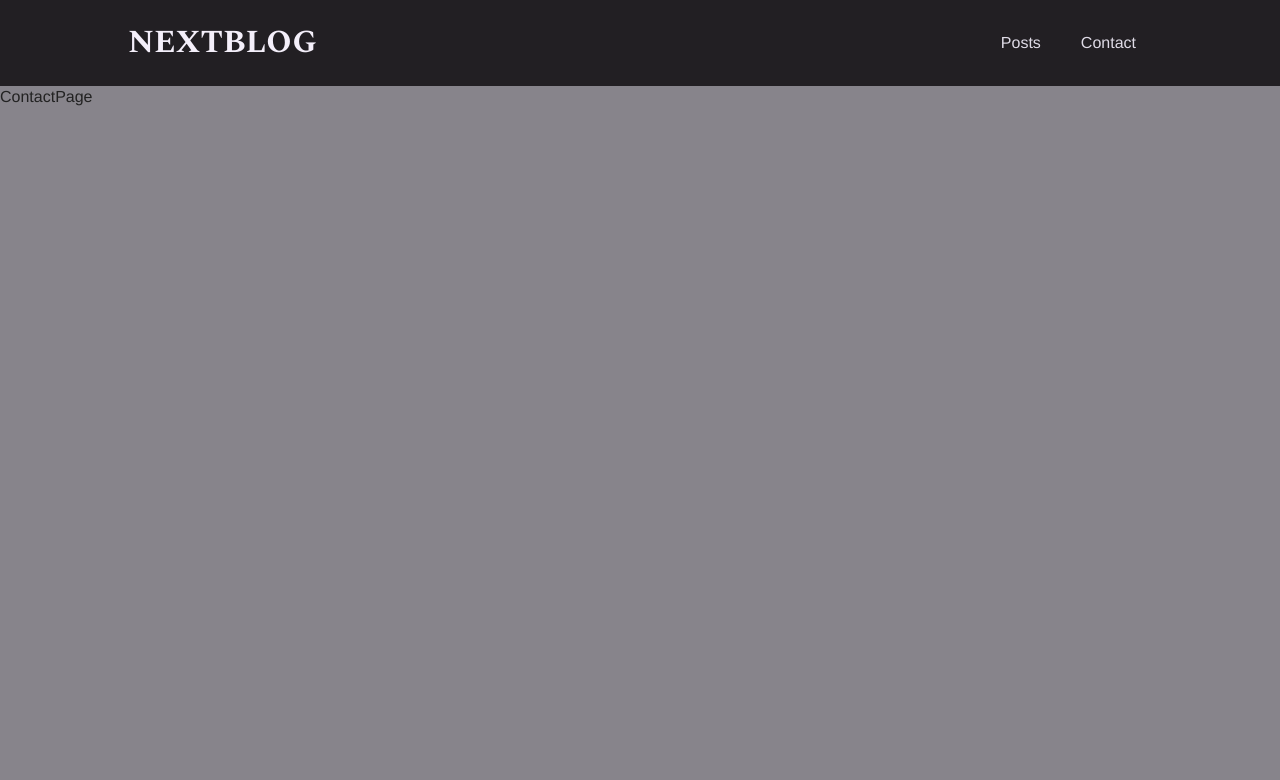
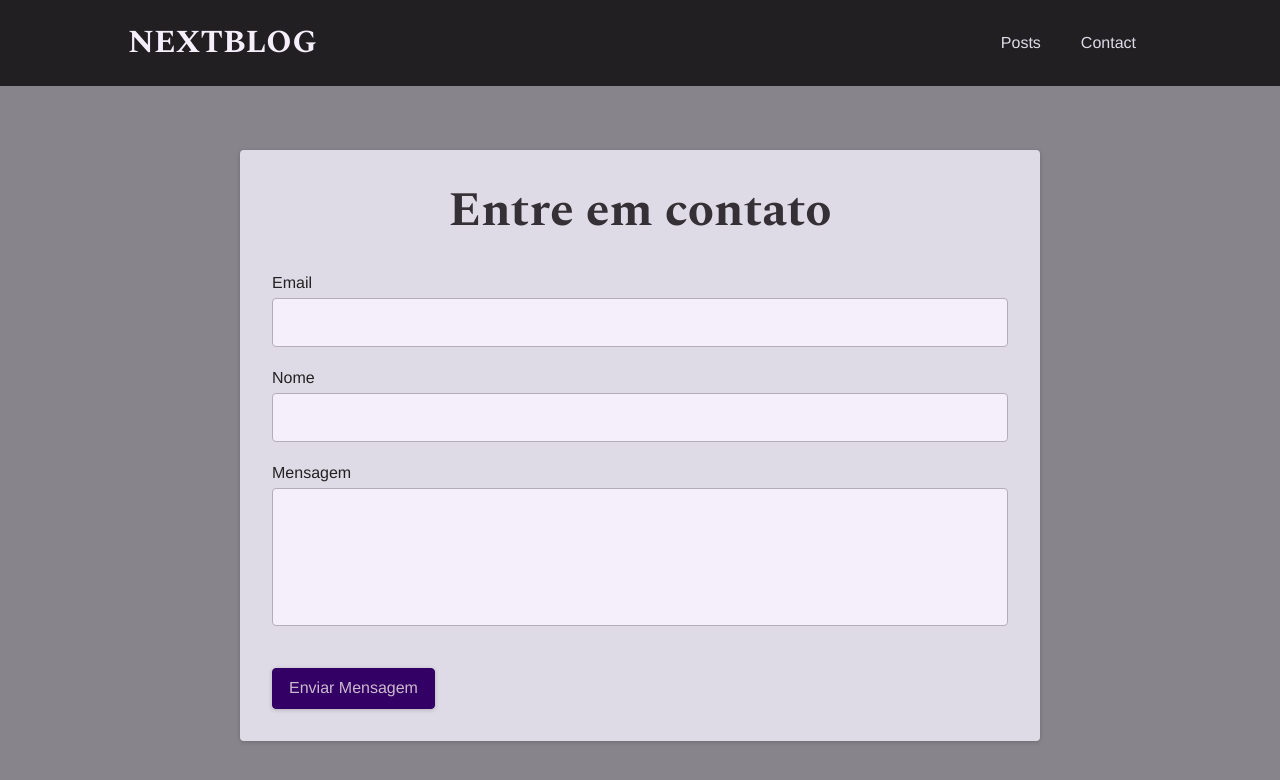
Before and after one commit to deniswmonteiro/nextjs-blog-project, a Next.js app: page /contact in a window 1280 px wide. Shown: the top 780 px of the page. Built offline with nearby package versions, Linux system fonts and the light colour scheme.

Commit message:
Criação do formulário de contato

```diff
--- /dev/null
+++ b/components/Contact/Contact.jsx
@@ -0,0 +1,30 @@
+import styles from "./Contact.module.css";
+
+const Contact = () => {
+    return (
+        <section className={styles.contact}>
+            <h1>Entre em contato</h1>
+            <form className={styles.form}>
+                <div className={styles.controls}>
+                    <div className={styles.control}>
+                        <label htmlFor="email">Email</label>
+                        <input type="email" id="email" required />
+                    </div>
+                    <div className={styles.control}>
+                        <label htmlFor="name">Nome</label>
+                        <input type="text" id="nome" required />
+                    </div>
+                    <div className={styles.control}>
+                        <label htmlFor="message">Mensagem</label>
+                        <textarea id="message" rows="5"></textarea>
+                    </div>
+                    <div className={styles.actions}>
+                        <button>Enviar Mensagem</button>
+                    </div>
+                </div>
+            </form>
+        </section>
+    )
+}
+
+export default Contact
--- /dev/null
+++ b/components/Contact/Contact.module.css
@@ -0,0 +1,87 @@
+.contact {
+    margin: var(--size-16) auto;
+    border-radius: 4px;
+    background-color: var(--color-grey-100);
+    width: 90%;
+    max-width: 50rem;
+    padding: var(--size-8);
+    box-shadow: 0 1px 4px rgba(0, 0, 0, 0.2);
+    font-size: var(--size-4);
+}
+
+.contact h1 {
+    font-family: var(--type-second);
+    font-size: var(--size-12);
+    line-height: 1.2;
+    color: var(--color-grey-800);
+    text-align: center;
+    margin-bottom: var(--size-8);
+}
+
+.form label {
+    display: block;
+    margin-bottom: var(--size-1);
+}
+
+.form input,
+.form textarea {
+    font: inherit;
+    padding: var(--size-3);
+    border-radius: 4px;
+    width: 100%;
+    border: 1px solid var(--color-grey-200);
+    background-color: var(--color-grey-50);
+    resize: none;
+    outline: none;
+    transition: .3s;
+}
+
+.form input:hover,
+.form input:focus,
+.form textarea:hover,
+.form textarea:focus {
+    border-color: var(--color-primary-500);
+    transition: .3s;
+}
+
+.controls {
+    display: flex;
+    flex-wrap: wrap;
+    flex-direction: column;
+}
+
+.control {
+    flex: 1;
+    min-width: 10rem;
+    margin-bottom: 1.25rem;
+}
+
+.actions {
+    margin-top: var(--size-4);
+    text-align: right;
+}
+
+.form button {
+    font: inherit;
+    cursor: pointer;
+    background-color: var(--color-primary-700);
+    border: 1px solid var(--color-primary-700);
+    padding: var(--size-2) var(--size-4);
+    border-radius: 4px;
+    color: var(--color-primary-50);
+    box-shadow: 0 1px 4px rgba(0, 0, 0, 0.2);
+    transition: .3s;
+}
+
+.form button:hover {
+    background-color: var(--color-primary-500);
+    border-color: var(--color-primary-500);
+    transition: .3s;
+}
+
+@media (max-width: 48rem) {
+    .contact h1 {
+        font-size: var(--size-8);
+        text-align: left;
+    }
+}
--- a/pages/contact/index.js
+++ b/pages/contact/index.js
@@ -1,6 +1,8 @@
+import Contact from "../../components/Contact/Contact"
+
 const ContactPage = () => {
     return (
-        <div>ContactPage</div>
+        <Contact />
     )
 }
 
```
